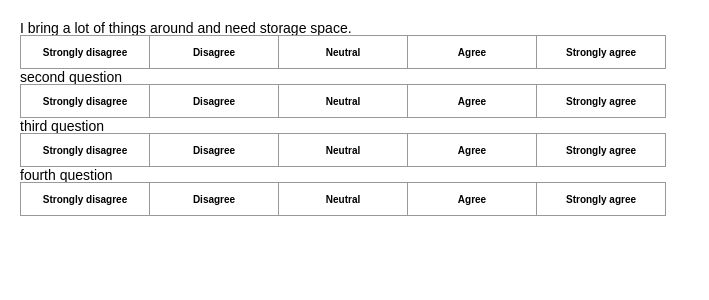
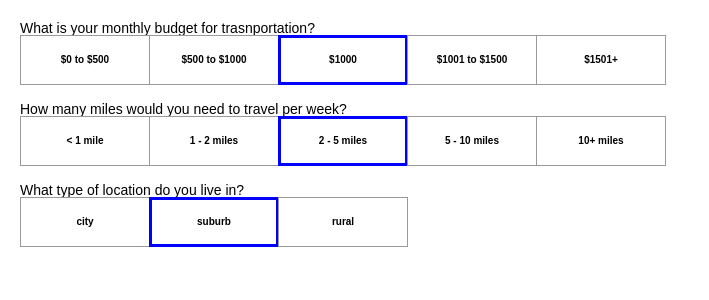
Before and after one commit to syl15/WEHack2022, a React (Create React App) app in the folder Client/: page / in a window 1280 px wide. Shown: the top 300 px of the page, without its empty margins (0-709 px from the left). Built offline with nearby package versions, Linux system fonts and the light colour scheme.

Commit message:
basic survey function working

```diff
--- a/Client/src/App.js
+++ b/Client/src/App.js
@@ -1,10 +1,15 @@
 import React from 'react';
 
-import Survey from './pages/Survey';
+import Survey from './pages/Survey/Survey';
+import Landing from './pages/Landing';
+
 
 function App() {
     return (
+        <div>
         <Survey />
+        </div>
+
     )
 }
 
--- a/Client/src/components/index.js
+++ b/Client/src/components/index.js
@@ -0,0 +1 @@
+import './styles.css'
--- a/Client/src/index.js
+++ b/Client/src/index.js
@@ -1,5 +1,4 @@
 import ReactDOM from 'react-dom';
-import App from './App.js';
+import App from './app.js';
 import "./index.css";
-
 ReactDOM.render(<App />, document.getElementById("root"));
--- a/Client/src/pages/Landing/index.js
+++ b/Client/src/pages/Landing/index.js
@@ -6,7 +6,7 @@ function LandingPage() {
     return (
         <div className = {styles.root}>
 
-
+        Start here!
 
         </div>
 
--- /dev/null
+++ b/Client/src/pages/Survey/Survey.js
@@ -0,0 +1,165 @@
+
+import React from 'react';
+import './survey.css';
+
+/*
+const Hello = (props) => {
+  return (
+    <div>
+      <p>Hello {props.name}, you are {props.age} years old</p>
+    </div>
+  )
+}
+const App = () => {    //represents a react component named app
+  const name = 'Peter'
+  const age = 10
+
+  return (
+  <div>
+    <h1>Greetings</h1>
+    <Hello name="George" age ={26+10}/>
+    <Hello name={name} age={age}/>
+  </div>
+  )
+}
+export default App
+*/
+function Square(props) {
+
+  if (props.selected) {
+    return (
+    <button className='square test' onClick={props.onClick}>
+    {props.display}
+    </button>
+    )
+  }
+  else {
+    return (
+    <button className="square" onClick={props.onClick}>
+      {props.display}
+    </button>
+    );
+  }
+}
+
+class Choices extends React.Component {
+  constructor(props) {
+    super(props);
+    this.state = {
+      q1: 0,
+      q2: 0,
+      q3: 0,
+    };
+  }
+
+  handleClick(i, q) {
+    const newState = {...this.state};
+
+    if (q == 1) {
+      newState.q1 = i;
+      console.log("clicked" + newState.q1);
+    }
+
+    else if (q == 2) {
+      newState.q2 = i;
+      console.log("clicked" + newState.q2);
+    }
+
+    else {
+      newState.q3 = i;
+      console.log("clicked" + newState.q3);
+    }
+
+    this.setState(newState);
+  }
+
+  renderSquare(i, q, text) {
+    var selected;
+    if (q == 1) {
+      selected = this.state.q1;
+    }
+    else if (q == 2) {
+        selected = this.state.q2;
+    }
+    else {
+      selected = this.state.q3;
+    }
+      return(
+        <Square
+        onClick = {() => this.handleClick(i, q)}
+        display = {text}
+        selected = {selected == i? true: false} />
+      )
+  }
+
+
+  render() {
+    const q1 = 'What is your monthly budget for trasnportation?';
+    const q2 = 'How many miles would you need to travel per week?';
+    const q3 = 'What type of location do you live in?';
+    return (
+      <div style={{ display: 'flex', flexDirection: 'column'}}>
+        {q1}
+        <div className="q1">
+          {this.renderSquare(-5, 1, '$0 to $500')}
+          {this.renderSquare(-3, 1, '$500 to $1000')}
+          {this.renderSquare(0, 1, '$1000')}
+          {this.renderSquare(3, 1, '$1001 to $1500')}
+          {this.renderSquare(5, 1, '$1501+')}
+        </div>
+        <br/>
+
+        {q2}
+        <div className="q2">
+        {this.renderSquare(-5, 2, '< 1 mile')}
+          {this.renderSquare(-3, 2, '1 - 2 miles')}
+          {this.renderSquare(0, 2, '2 - 5 miles')}
+          {this.renderSquare(3, 2, '5 - 10 miles')}
+          {this.renderSquare(5, 2, '10+ miles')}
+        </div>
+        <br/>
+
+        {q3}
+        <div className="q3">
+          {this.renderSquare(-5, 3, 'city')}
+          {this.renderSquare(0, 3, 'suburb')}
+          {this.renderSquare(5, 3, 'rural')}
+        </div>
+        <br/>
+      </div>
+    );
+  }
+}
+
+// class Questionnaire extends React.Component {
+//   constructor(props) {
+//     super(props);
+//     this.state = {
+//       squares: Array(5),
+//       responses: Array(3).fill(null),
+//     };
+//   }
+
+//   render() {
+
+//     return (
+
+//       <div style={{ display: 'flex', flexDirection: 'column'}}>
+//         {q1}
+//         <Choices />
+//         <br/>
+//         {q2}
+//         <Choices />
+//         <br/>
+//         {q3}
+//         <Choices />
+//         <br/>
+//         {q4}
+//         <Choices />
+//         <br/>
+//       </div>
+//     );
+//   }
+// }
+
+export default Choices
--- a/Client/src/pages/Survey/index.js
+++ /dev/null
@@ -1,105 +0,0 @@
-import React from "react";
-import ReactDOM from 'react-dom';
-import './styles.css';
-
-/*
-const Hello = (props) => {
-  return (
-    <div>
-      <p>Hello {props.name}, you are {props.age} years old</p>
-    </div>
-  )
-}
-const App = () => {    //represents a react component named app
-  const name = 'Peter'
-  const age = 10
-
-  return (
-  <div>
-    <h1>Greetings</h1>
-    <Hello name="George" age ={26+10}/>
-    <Hello name={name} age={age}/>
-  </div>
-  )
-}
-export default App
-*/
-function Square(props) {
-
-  return (
-    <button className="square" onClick={props.onClick}>
-      {props.display}
-    </button>
-  );
-}
-
-class Choices extends React.Component {
-  constructor(props) {
-    super(props);
-    this.state = {
-      squares: Array(5)
-    };
-  }
-
-  handleClick(i) {
-    const squares = this.state.squares();
-    this.setState({
-      squares: squares,
-    });
-    return;
-  }
-
-  renderSquare(i, text) {
-    return (
-      <Square
-      onClick = {() => this.handleClick(i)}
-      display = {text}
-
-      />
-    );
-  }
-  render() {
-    return (
-      <div>
-        <div className="choices-row">
-          {this.renderSquare(0, 'Strongly disagree')}
-          {this.renderSquare(1, 'Disagree')}
-          {this.renderSquare(2, 'Neutral')}
-          {this.renderSquare(3, 'Agree')}
-          {this.renderSquare(4, 'Strongly agree')}
-        </div>
-      </div>
-    );
-  }
-}
-
-class Questionnaire extends React.Component {
-  constructor(props) {
-    super(props);
-    this.state = {
-      squares: Array(5),
-      responses: Array(3).fill(null),
-    };
-  }
-
-  render() {
-    const q1 = 'I bring a lot of things around and need storage space.';
-    const q2 = '\nsecond question\n';
-    const q3 = '\nthird question\n';
-    const q4 = '\nfourth question\n';
-    return (
-
-      <div style={{ display: 'flex', flexDirection: 'column'}}>
-        {q1}
-        <Choices />
-        {q2}
-        <Choices />
-        {q3}
-        <Choices />
-        {q4}
-        <Choices />
-      </div>
-    );
-  }
-}
-export default Questionnaire
--- a/Client/src/pages/Survey/styles.css
+++ b/Client/src/pages/Survey/survey.css
@@ -1,6 +1,7 @@
 body {
   font: 14px "Century Gothic", Futura, sans-serif;
   margin: 20px;
+  row-gap: '5px'
 }
 
 ol, ul {
@@ -24,7 +25,7 @@ ol, ul {
   font-size: 10px;
   font-weight: bold;
   line-height: 34px;
-  height: 34px;
+  height: 50px;
   margin-right: -1px;
   margin-top: -1px;
   padding: 0;
@@ -32,8 +33,17 @@ ol, ul {
   width: 130px;
 }
 
+.square:hover {
+  background: #ccc;
+  cursor: pointer;
+}
+
 .square:focus {
   outline: none;
+}
+
+.test {
+  border: 3px solid rgb(0,0,255);
 }
 
 .kbd-navigation .square:focus {
```
Also changed, not shown: Client/src/pages/Landing/styles.css (renamed from Client/src/pages/Landing/style.css).
